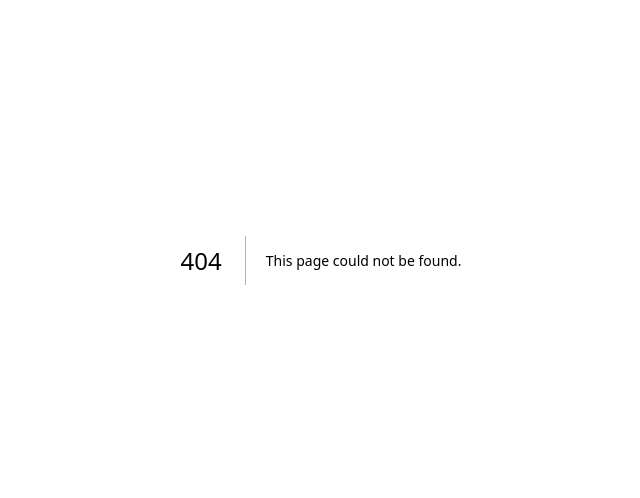
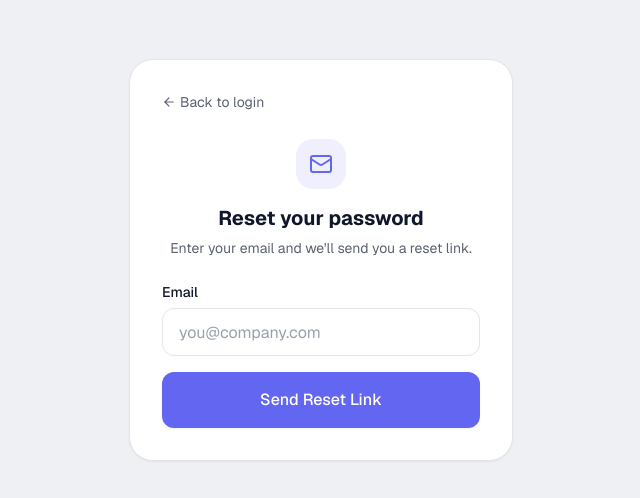
Before and after one commit to BhrayanM/revora, a Next.js app: page /forgot-password in a window 1280 px wide. Before the commit this address had no page. Shown: the part 140-638 px from the top of the page, without its empty margins (319-959 px from the left). Built offline with nearby package versions, Linux system fonts and the light colour scheme.

Commit message:
feat(auth): implement password recovery flow — /forgot-password and /reset-password

```diff
--- /dev/null
+++ b/src/app/forgot-password/page.tsx
@@ -0,0 +1,113 @@
+"use client";
+
+import { ArrowLeft, Mail } from "lucide-react";
+import Link from "next/link";
+import type { FormEvent } from "react";
+import { useState } from "react";
+
+import { Alert } from "@/components/ui/alert";
+import { Button } from "@/components/ui/button";
+import { Input } from "@/components/ui/input";
+import { createClient } from "@/lib/supabase/client";
+
+export default function ForgotPasswordPage() {
+  const [email, setEmail] = useState("");
+  const [error, setError] = useState<string | null>(null);
+  const [sent, setSent] = useState(false);
+  const [loading, setLoading] = useState(false);
+
+  const handleSubmit = async (e: FormEvent) => {
+    e.preventDefault();
+    setError(null);
+    setLoading(true);
+
+    const supabase = createClient();
+    const origin = window.location.origin;
+
+    const { error: resetError } = await supabase.auth.resetPasswordForEmail(
+      email,
+      { redirectTo: `${origin}/reset-password` },
+    );
+
+    setLoading(false);
+
+    if (resetError) {
+      setError(resetError.message);
+    } else {
+      setSent(true);
+    }
+  };
+
+  return (
+    <div className="flex min-h-screen items-center justify-center bg-canvas px-4">
+      <div className="w-full max-w-sm">
+        <div className="rounded-2xl border border-border bg-surface p-8 shadow-sm">
+          <div className="mb-6">
+            <Link
+              href="/login"
+              className="inline-flex items-center gap-1 text-sm text-muted-foreground hover:text-foreground transition-colors"
+            >
+              <ArrowLeft className="size-3.5" />
+              Back to login
+            </Link>
+          </div>
+
+          <div className="text-center mb-6">
+            <div className="mx-auto flex h-12 w-12 items-center justify-center rounded-xl bg-primary/10 ring-1 ring-primary/10">
+              <Mail className="size-6 text-primary" />
+            </div>
+            <h1 className="mt-4 text-xl font-bold text-foreground">
+              Reset your password
+            </h1>
+            <p className="mt-1.5 text-sm text-muted-foreground">
+              {sent
+                ? "If an account exists, you will receive a password reset email shortly."
+                : "Enter your email and we'll send you a reset link."}
+            </p>
+          </div>
+
+          {error && (
+            <Alert variant="error" className="mb-4">
+              {error}
+            </Alert>
+          )}
+
+          {!sent && (
+            <form onSubmit={handleSubmit} className="space-y-4">
+              <Input
+                label="Email"
+                type="email"
+                value={email}
+                onChange={(e) => setEmail(e.target.value)}
+                placeholder="you@company.com"
+                inputSize="lg"
+                required
+              />
+              <Button
+                type="submit"
+                size="xl"
+                className="w-full"
+                loading={loading}
+              >
+                Send Reset Link
+              </Button>
+            </form>
+          )}
+
+          {sent && (
+            <div className="text-center">
+              <Button
+                variant="outline"
+                size="lg"
+                className="w-full"
+                onClick={() => setSent(false)}
+              >
+                Send another
+              </Button>
+            </div>
+          )}
+        </div>
+      </div>
+    </div>
+  );
+}
--- a/src/app/login/page.tsx
+++ b/src/app/login/page.tsx
@@ -105,7 +105,16 @@ function LoginForm() {
         </Button>
       </form>
 
-      <p className="mt-6 text-center text-sm text-muted-foreground">
+      <p className="mt-3 text-center">
+        <Link
+          href="/forgot-password"
+          className="text-xs text-muted-foreground hover:text-foreground transition-colors"
+        >
+          Forgot password?
+        </Link>
+      </p>
+
+      <p className="mt-4 text-center text-sm text-muted-foreground">
         Don&apos;t have an account?{" "}
         <Link
           href="/signup"
--- /dev/null
+++ b/src/app/reset-password/page.tsx
@@ -0,0 +1,170 @@
+"use client";
+
+import { KeyRound } from "lucide-react";
+import Link from "next/link";
+import { useRouter } from "next/navigation";
+import type { FormEvent } from "react";
+import { useEffect, useState } from "react";
+
+import { Alert } from "@/components/ui/alert";
+import { Button } from "@/components/ui/button";
+import { Input } from "@/components/ui/input";
+import { createClient } from "@/lib/supabase/client";
+
+export default function ResetPasswordPage() {
+  const router = useRouter();
+  const [password, setPassword] = useState("");
+  const [confirmPassword, setConfirmPassword] = useState("");
+  const [error, setError] = useState<string | null>(null);
+  const [success, setSuccess] = useState(false);
+  const [loading, setLoading] = useState(false);
+  const [hasSession, setHasSession] = useState<boolean | null>(null);
+
+  useEffect(() => {
+    const supabase = createClient();
+    supabase.auth.getSession().then(({ data: { session } }) => {
+      setHasSession(!!session);
+    });
+  }, []);
+
+  const handleSubmit = async (e: FormEvent) => {
+    e.preventDefault();
+    setError(null);
+
+    if (password.length < 6) {
+      setError("Password must be at least 6 characters.");
+      return;
+    }
+
+    if (password !== confirmPassword) {
+      setError("Passwords do not match.");
+      return;
+    }
+
+    setLoading(true);
+
+    const supabase = createClient();
+    const { error: updateError } = await supabase.auth.updateUser({
+      password,
+    });
+
+    setLoading(false);
+
+    if (updateError) {
+      setError(updateError.message);
+    } else {
+      setSuccess(true);
+      await supabase.auth.signOut();
+      setTimeout(() => router.push("/login"), 2000);
+    }
+  };
+
+  if (hasSession === null) {
+    return (
+      <div className="flex min-h-screen items-center justify-center bg-canvas px-4">
+        <div className="text-sm text-muted-foreground">
+          Verifying session...
+        </div>
+      </div>
+    );
+  }
+
+  if (hasSession === false) {
+    return (
+      <div className="flex min-h-screen items-center justify-center bg-canvas px-4">
+        <div className="w-full max-w-sm">
+          <div className="rounded-2xl border border-border bg-surface p-8 shadow-sm text-center">
+            <div className="mx-auto flex h-12 w-12 items-center justify-center rounded-xl bg-warning/10 ring-1 ring-warning/10">
+              <KeyRound className="size-6 text-warning" />
+            </div>
+            <h1 className="mt-4 text-xl font-bold text-foreground">
+              Invalid or expired link
+            </h1>
+            <p className="mt-1.5 text-sm text-muted-foreground">
+              This password reset link is invalid or has expired.
+            </p>
+            <Link
+              href="/forgot-password"
+              className="mt-6 inline-flex h-10 items-center rounded-lg bg-primary px-4 text-sm font-medium text-white shadow-sm transition-colors hover:bg-primary-600"
+            >
+              Request a new link
+            </Link>
+          </div>
+        </div>
+      </div>
+    );
+  }
+
+  return (
+    <div className="flex min-h-screen items-center justify-center bg-canvas px-4">
+      <div className="w-full max-w-sm">
+        <div className="rounded-2xl border border-border bg-surface p-8 shadow-sm">
+          <div className="text-center mb-6">
+            <div className="mx-auto flex h-12 w-12 items-center justify-center rounded-xl bg-primary/10 ring-1 ring-primary/10">
+              <KeyRound className="size-6 text-primary" />
+            </div>
+            <h1 className="mt-4 text-xl font-bold text-foreground">
+              Set new password
+            </h1>
+            <p className="mt-1.5 text-sm text-muted-foreground">
+              {success
+                ? "Password updated. Redirecting to login..."
+                : "Enter your new password below."}
+            </p>
+          </div>
+
+          {error && (
+            <Alert variant="error" className="mb-4">
+              {error}
+            </Alert>
+          )}
+
+          {success ? (
+            <div className="text-center">
+              <Alert variant="success" className="mb-4">
+                Password updated successfully.
+              </Alert>
+              <Link
+                href="/login"
+                className="inline-flex h-10 items-center rounded-lg bg-primary px-4 text-sm font-medium text-white shadow-sm transition-colors hover:bg-primary-600"
+              >
+                Go to login
+              </Link>
+            </div>
+          ) : (
+            <form onSubmit={handleSubmit} className="space-y-4">
+              <Input
+                label="New Password"
+                type="password"
+                value={password}
+                onChange={(e) => setPassword(e.target.value)}
+                placeholder="Enter new password"
+                inputSize="lg"
+                required
+                minLength={6}
+              />
+              <Input
+                label="Confirm Password"
+                type="password"
+                value={confirmPassword}
+                onChange={(e) => setConfirmPassword(e.target.value)}
+                placeholder="Re-enter new password"
+                inputSize="lg"
+                required
+                minLength={6}
+              />
+              <Button
+                type="submit"
+                size="xl"
+                className="w-full"
+                loading={loading}
+              >
+                Update Password
+              </Button>
+            </form>
+          )}
+        </div>
+      </div>
+    </div>
+  );
+}
```
